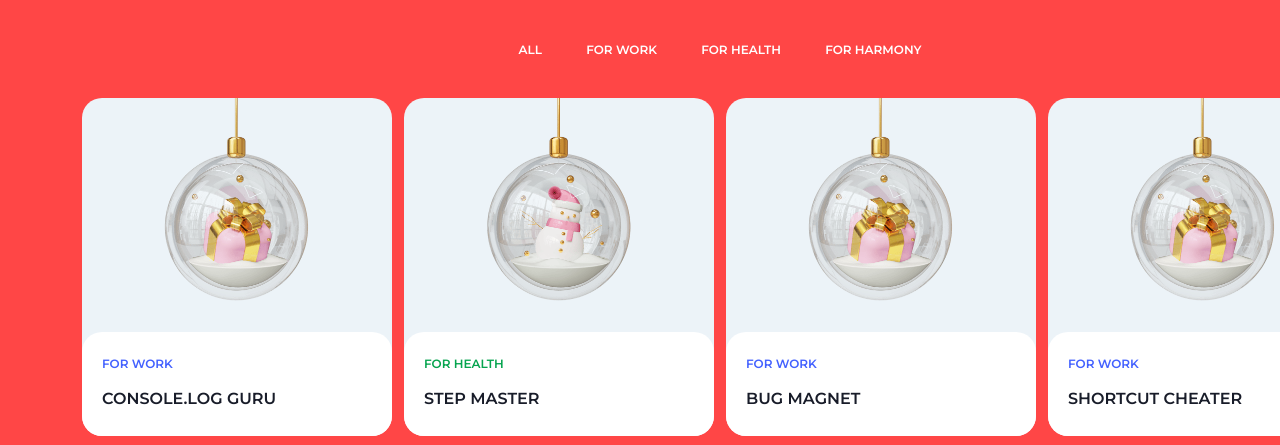
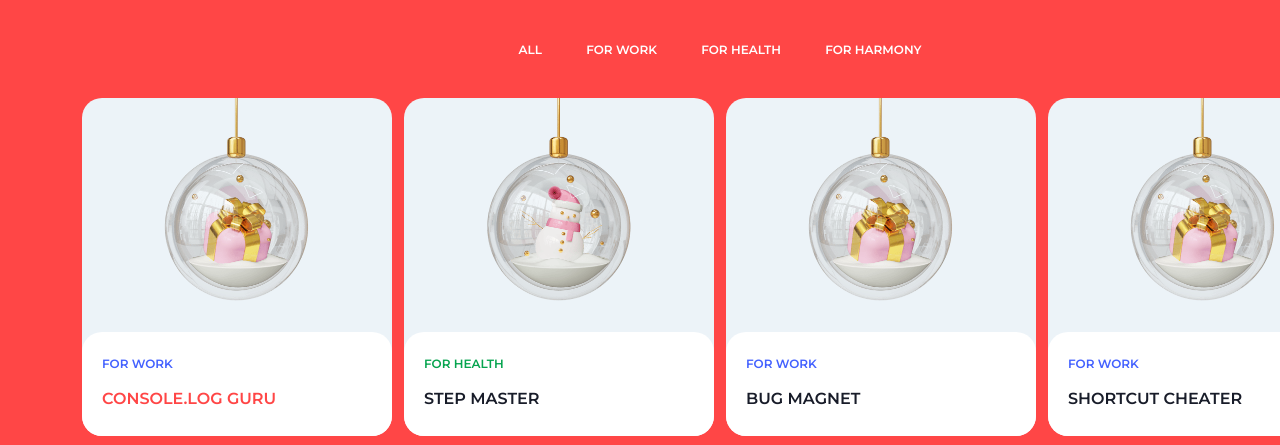
Before and after one commit to deniss87/JSFEEN2024Q4, a plain HTML site: page christmas-shop/gifts/index.html in a window 1280 px wide. In both pictures the pointer is over the element 237 px from the left and 558 px from the top of the page. Shown: the part 292-737 px from the top of the page. Drawn offline with Linux system fonts and the light colour scheme.

Commit message:
fix: Update gifts.css

```diff
--- a/christmas-shop/styles/gifts.css
+++ b/christmas-shop/styles/gifts.css
@@ -55,3 +55,11 @@
     gap: 12px;
     padding: 20px 0px;
 }
+
+.gifts-cards-item:hover {
+    cursor: pointer;
+}
+
+.gifts-cards-item:hover h3 {
+    color:#FF4646;
+}
```
